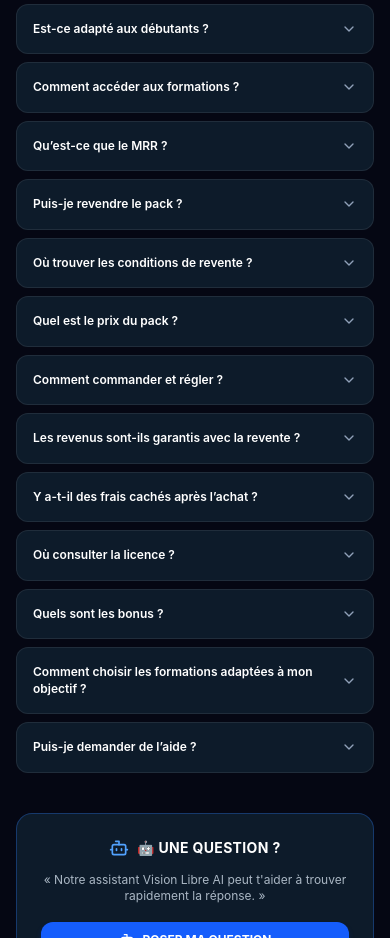
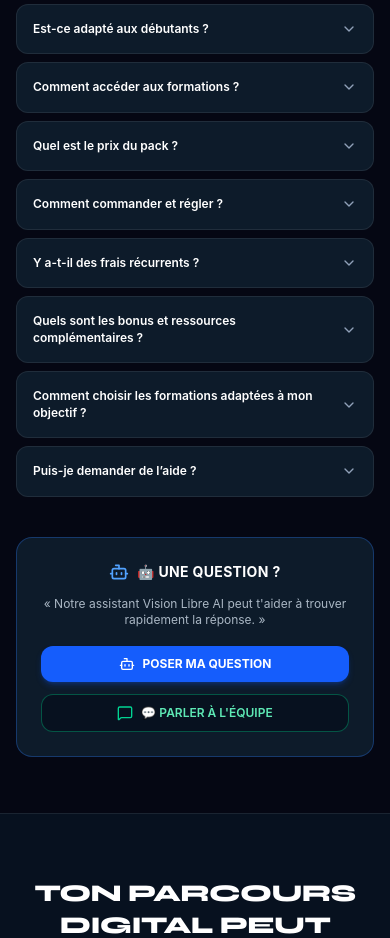
Before and after one commit to abpa80-netizen/Pack-Transformation-Digital-IA, a React (Vite) app: page / in a window 390 px wide. Shown: the part 5780-6718 px from the top of the page. Built offline with nearby package versions, Linux system fonts and the light colour scheme; no server answers.

Commit message:
Correct pricing, remove resale references and improve mobile back navigation

```diff
--- a/src/data/faq.ts
+++ b/src/data/faq.ts
@@ -1,84 +1,15 @@
 import { FaqItem } from '../types';
 
 export const FAQ_DATA: FaqItem[] = [
-  {
-    id: 'faq-1',
-    question: 'Qu’est-ce que le Pack Transformation Digital & IA ?',
-    answer: 'C’est un écosystème de plus de 50 formations et masterclasses pratiques réunies dans un pack unique couvrant l’IA, le business en ligne, le marketing digital, la finance/crypto et la tech/design, avec des ressources pratiques pour apprendre et développer ses compétences.'
-  },
-  {
-    id: 'faq-2',
-    question: 'Combien de formations contient-il ?',
-    answer: 'Le pack comprend plus de 50 formations et masterclasses complètes (51 au total), chacune traitant en profondeur d’un outil ou d’une compétence opérationnelle (ChatGPT, Midjourney, Shopify, Ads, Canva, Python, etc.).'
-  },
-  {
-    id: 'faq-3',
-    question: 'À qui s’adresse-t-il ?',
-    answer: 'Aux débutants, freelances, créateurs de contenu, e-commerçants ou porteurs de projet qui souhaitent acquérir des compétences numériques concrètes ou développer une activité en ligne.'
-  },
-  {
-    id: 'faq-4',
-    question: 'Est-ce adapté aux débutants ?',
-    answer: 'Oui, parfaitement. Les cours sont conçus étape par étape sans jargon complexe. Le sélecteur d’objectif vous guide directement vers le premier module à regarder selon votre ambition.'
-  },
-  {
-    id: 'faq-5',
-    question: 'Comment accéder aux formations ?',
-    answer: 'Dès confirmation de votre commande, votre accès privé sécurisé vous est transmis immédiatement pour consulter l’ensemble des modules et formations de l’offre.'
-  },
-  {
-    id: 'faq-6',
-    question: 'Qu’est-ce que le MRR ?',
-    answer: 'Le MRR (Master Resell Rights) est une licence numérique qui encadre les droits de revente du pack, conformément aux conditions stipulées dans le certificat officiel.'
-  },
-  {
-    id: 'faq-7',
-    question: 'Puis-je revendre le pack ?',
-    answer: 'Oui, sous réserve du respect strict des termes et conditions fixés dans le certificat de licence officiel remis avec le pack.'
-  },
-  {
-    id: 'faq-8',
-    question: 'Où trouver les conditions de revente ?',
-    answer: 'Toutes les conditions, règles et modalités sont détaillées dans le document officiel de licence accessible directement via le bouton « CONSULTER LA LICENCE ».'
-  },
-  {
-    id: 'faq-9',
-    question: 'Quel est le prix du pack ?',
-    answer: 'Le prix promotionnel est de 15 € au lieu de 109 €, en paiement unique pour le contenu du pack. Aucun abonnement n’est prévu.'
-  },
-  {
-    id: 'faq-10',
-    question: 'Comment commander et régler ?',
-    answer: 'Cliquez sur « COMMANDER AU PRIX DE 15 € » ou sur « COMMANDER SUR WHATSAPP ». Vous pouvez finaliser directement par WhatsApp ou régler par virement bancaire local marocain (CIH Bank, Attijariwafa, Cash Plus, Wafacash).'
-  },
-  {
-    id: 'faq-11',
-    question: 'Les revenus sont-ils garantis avec la revente ?',
-    answer: 'Non. Aucun revenu n’est garanti. La licence MRR fournit un cadre juridique d’exploitation commerciale, mais vos résultats dépendent de votre travail, de vos actions et de votre stratégie.'
-  },
-  {
-    id: 'faq-9',
-    question: 'Y a-t-il des frais cachés après l’achat ?',
-    answer: 'Aucun frais caché. Le prix promotionnel de 15 € couvre l’accès au contenu et aux ressources indiquées dans l’offre.'
-  },
-  {
-    id: 'faq-13',
-    question: 'Où consulter la licence ?',
-    answer: 'Vous pouvez consulter l’intégralité du certificat officiel de licence MRR directement sur la page en cliquant sur le bouton « CONSULTER LA LICENCE » (document officiel au format A4).'
-  },
-  {
-    id: 'faq-10',
-    question: 'Quels sont les bonus ?',
-    answer: 'Des ressources pratiques d’application sont incluses : bibliothèque de prompts testés, modèles de communication, guides méthodologiques et checklists d’action.'
-  },
-  {
-    id: 'faq-11',
-    question: 'Comment choisir les formations adaptées à mon objectif ?',
-    answer: 'Utilisez la section « Tu veux aller où ? » ou cliquez sur « Aide-moi à choisir » pour déployer automatiquement votre parcours recommandé sur-mesure.'
-  },
-  {
-    id: 'faq-12',
-    question: 'Puis-je demander de l’aide ?',
-    answer: 'Oui. Vous pouvez poser vos questions en direct à notre assistant IA Vision Libre AI 24h/7, ou échanger directement avec notre équipe via WhatsApp.'
-  }
+  { id: 'faq-1', question: 'Qu’est-ce que le Pack Transformation Digital & IA ?', answer: 'C’est un ensemble de plus de 50 formations et masterclasses autour de l’IA, du business en ligne, du marketing digital, de la finance/crypto et de la tech/design.' },
+  { id: 'faq-2', question: 'Combien de formations contient-il ?', answer: 'Le pack comprend plus de 50 formations et masterclasses consacrées à différents outils et compétences numériques.' },
+  { id: 'faq-3', question: 'À qui s’adresse-t-il ?', answer: 'Aux débutants, freelances, créateurs de contenu, e-commerçants et porteurs de projet qui souhaitent acquérir des compétences numériques.' },
+  { id: 'faq-4', question: 'Est-ce adapté aux débutants ?', answer: 'Les parcours proposés aident à repérer les modules correspondant à vos objectifs. Avancez à votre rythme et choisissez les sujets qui vous intéressent.' },
+  { id: 'faq-5', question: 'Comment accéder aux formations ?', answer: 'Après confirmation de la commande, l’équipe vous transmet les informations d’accès au contenu du pack.' },
+  { id: 'faq-6', question: 'Quel est le prix du pack ?', answer: 'Le prix promotionnel affiché est de 15 € au lieu de 109 €, en paiement unique. Aucun abonnement n’est prévu.' },
+  { id: 'faq-7', question: 'Comment commander et régler ?', answer: 'Cliquez sur « COMMANDER AU PRIX DE 15 € » ou « COMMANDER SUR WHATSAPP ». L’équipe vous précisera les modalités de règlement et la procédure d’accès.' },
+  { id: 'faq-8', question: 'Y a-t-il des frais récurrents ?', answer: 'Le prix indiqué correspond à un paiement unique. Aucun abonnement n’est prévu.' },
+  { id: 'faq-9', question: 'Quels sont les bonus et ressources complémentaires ?', answer: 'Selon le contenu fourni avec le pack, des ressources pratiques peuvent inclure des prompts, des modèles, des guides et des checklists.' },
+  { id: 'faq-10', question: 'Comment choisir les formations adaptées à mon objectif ?', answer: 'Utilisez la section des parcours pour explorer les objectifs et repérer les modules adaptés à vos priorités.' },
+  { id: 'faq-11', question: 'Puis-je demander de l’aide ?', answer: 'Vous pouvez poser une question à l’assistant Vision Libre AI ou contacter l’équipe via WhatsApp.' }
 ];
```
